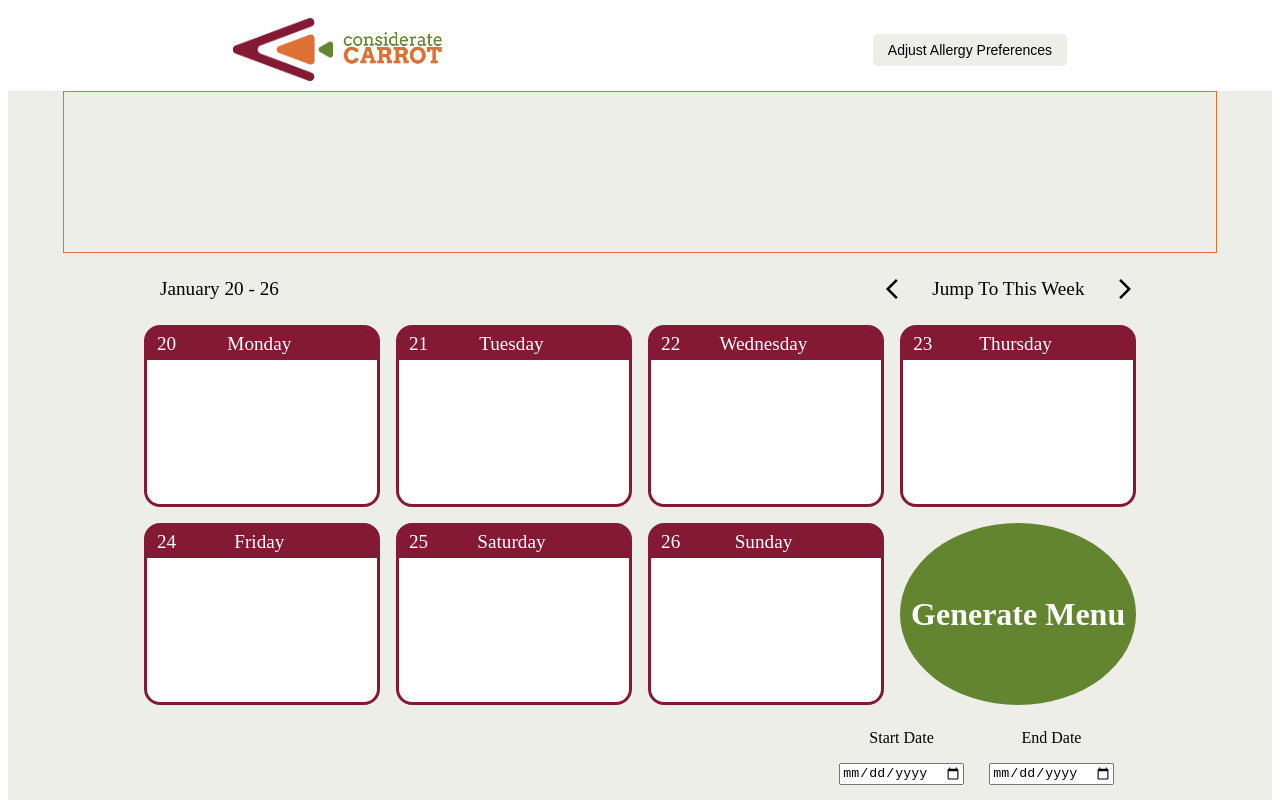
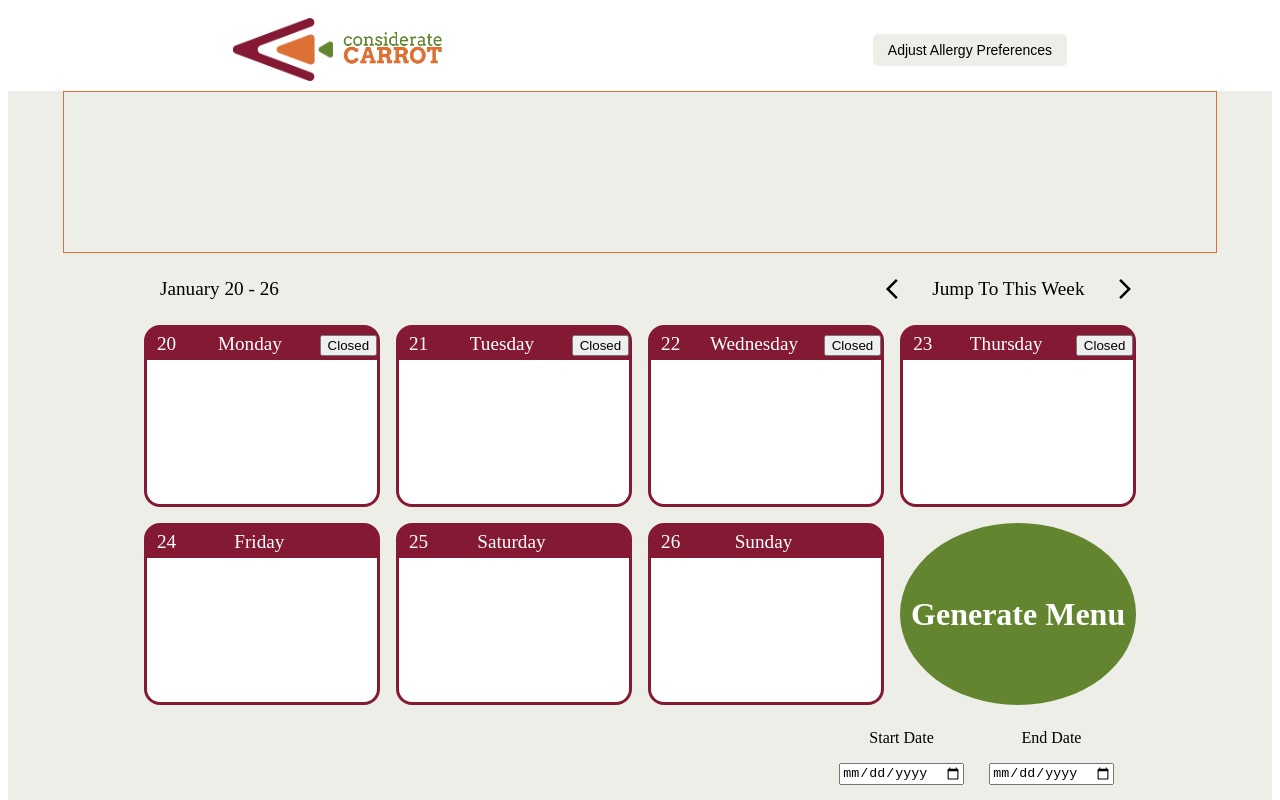
Before and after one commit to chingu-voyages/V53-tier2-team-27, a React (Vite) app in the folder menu-scheduler/: page / in a window 1280 px wide. Shown: the top 800 px of the page. Built offline with nearby package versions, Linux system fonts and the light colour scheme.

Commit message:
toggle day off branch and button, needs more logic and styling

```diff
--- a/menu-scheduler/src/components/WeekCalender.jsx
+++ b/menu-scheduler/src/components/WeekCalender.jsx
@@ -1,7 +1,8 @@
-import React, { useState } from "react";
-import ArrowBackIosNewIcon from "@mui/icons-material/ArrowBackIosNew";
-import ArrowForwardIosIcon from "@mui/icons-material/ArrowForwardIos";
-import dishes from "../db/dishes";
+import React, { useState } from 'react';
+import ArrowBackIosNewIcon from '@mui/icons-material/ArrowBackIosNew';
+import ArrowForwardIosIcon from '@mui/icons-material/ArrowForwardIos';
+import dishes from '../db/dishes';
+import toggleDayOff from '../utilities/toggleDayOff';
 
 // Function to get the start of the week for a given date
 const getStartOfWeek = (date) => {
@@ -72,7 +73,7 @@ const WeekCalendar = () => {
 				const item = getRandomItem(dishes);
 				dateArray.push({
 					id: i,
-          date: newDate.toISOString().split("T")[0],
+					date: newDate.toISOString().split('T')[0],
 					dishName: item.name,
 					dishIngredients: item.ingredients,
 					dishCal: item.calories,
@@ -86,7 +87,7 @@ const WeekCalendar = () => {
 				const item = getRandomItem(dishes);
 				dateArray.push({
 					id: i,
-          date: newDate.toISOString().split("T")[0],
+					date: newDate.toISOString().split('T')[0],
 					dishName: item.name,
 					dishIngredients: item.ingredients,
 					dishCal: item.calories,
@@ -98,7 +99,7 @@ const WeekCalendar = () => {
 	};
 
 	const getDateObject = (date) => {
-    return dates.find((item) => item.date === date.toISOString().split("T")[0]);
+		return dates.find((item) => item.date === date.toISOString().split('T')[0]);
 	};
 
 	// Handler to update startDate when input changes
@@ -119,29 +120,29 @@ const WeekCalendar = () => {
 	// Get the month for the week selector display
 	const getMonth = () => {
 		if (weekDates[0].getMonth() === 0) {
-      return "January";
+			return 'January';
 		} else if (weekDates[0].getMonth() === 1) {
-      return "February";
+			return 'February';
 		} else if (weekDates[0].getMonth() === 2) {
-      return "March";
+			return 'March';
 		} else if (weekDates[0].getMonth() === 3) {
-      return "April";
+			return 'April';
 		} else if (weekDates[0].getMonth() === 4) {
-      return "May";
+			return 'May';
 		} else if (weekDates[0].getMonth() === 5) {
-      return "June";
+			return 'June';
 		} else if (weekDates[0].getMonth() === 6) {
-      return "July";
+			return 'July';
 		} else if (weekDates[0].getMonth() === 7) {
-      return "August";
+			return 'August';
 		} else if (weekDates[0].getMonth() === 8) {
-      return "September";
+			return 'September';
 		} else if (weekDates[0].getMonth() === 9) {
-      return "October";
+			return 'October';
 		} else if (weekDates[0].getMonth() === 10) {
-      return "November";
+			return 'November';
 		} else if (weekDates[0].getMonth() === 11) {
-      return "December";
+			return 'December';
 		}
 	};
 
@@ -150,7 +151,7 @@ const WeekCalendar = () => {
 			<div className="week-select-container">
 				<div className="week-display">
 					<span>
-            {getMonth() + " " + weekDates[0].getDate()} -{" "}
+						{getMonth() + ' ' + weekDates[0].getDate()} -{' '}
 						{weekDates[6].getDate()}
 					</span>
 				</div>
@@ -187,6 +188,10 @@ const WeekCalendar = () => {
 									{date === weekDates[2] ? <div>Wednesday</div> : null}
 									{date === weekDates[3] ? <div>Thursday</div> : null}
 								</div>
+								{/* day off button */}
+								<div>
+									<button onClick={toggleDayOff}>Closed</button>
+								</div>
 							</div>
 							{!dates ? null : (
 								<>
@@ -196,7 +201,7 @@ const WeekCalendar = () => {
 									<div className="selected-meal-ingredients">
 										{!getDateObject(date)
 											? null
-                      : getDateObject(date).dishIngredients.join(", ")}
+											: getDateObject(date).dishIngredients.join(', ')}
 									</div>
 									<div className="selected-meal-cal">
 										{!getDateObject(date) ? null : getDateObject(date).dishCal}
@@ -227,7 +232,7 @@ const WeekCalendar = () => {
 									<div className="selected-meal-ingredients">
 										{!getDateObject(date)
 											? null
-                      : getDateObject(date).dishIngredients.join(", ")}
+											: getDateObject(date).dishIngredients.join(', ')}
 									</div>
 									<div className="selected-meal-cal">
 										{!getDateObject(date) ? null : getDateObject(date).dishCal}
--- a/menu-scheduler/src/styles/weekcalender.css
+++ b/menu-scheduler/src/styles/weekcalender.css
@@ -153,3 +153,7 @@
 .end-date-div {
 	margin-right: 3vw;
 }
+
+.day-off {
+	background-color: #841933;
+}
--- /dev/null
+++ b/menu-scheduler/src/utilities/toggleDayOff.js
@@ -0,0 +1,9 @@
+function toggleDayOff(e) {
+	const dayContainer = e.target.closest('.day-container');
+
+	if (dayContainer) {
+		dayContainer.classList.toggle('day-off');
+	}
+}
+
+export default toggleDayOff;
```
Lines whose indentation alone changed are shown as unchanged.
